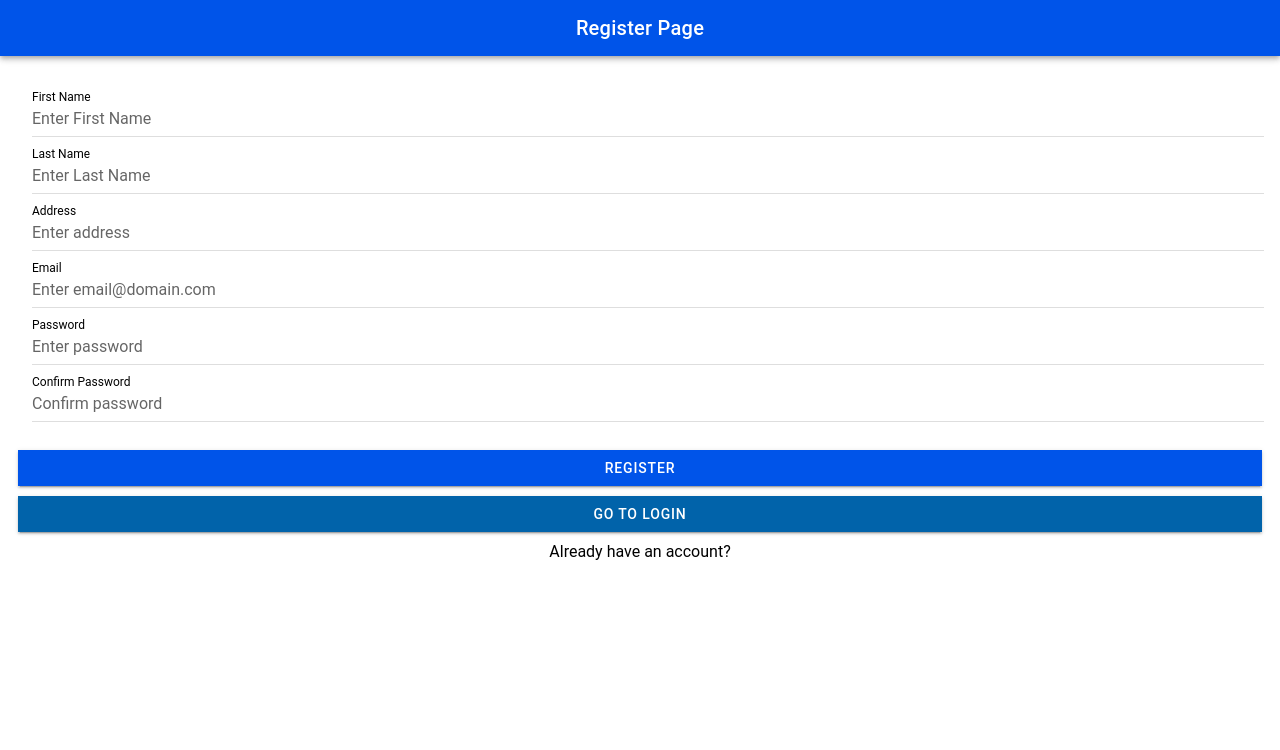
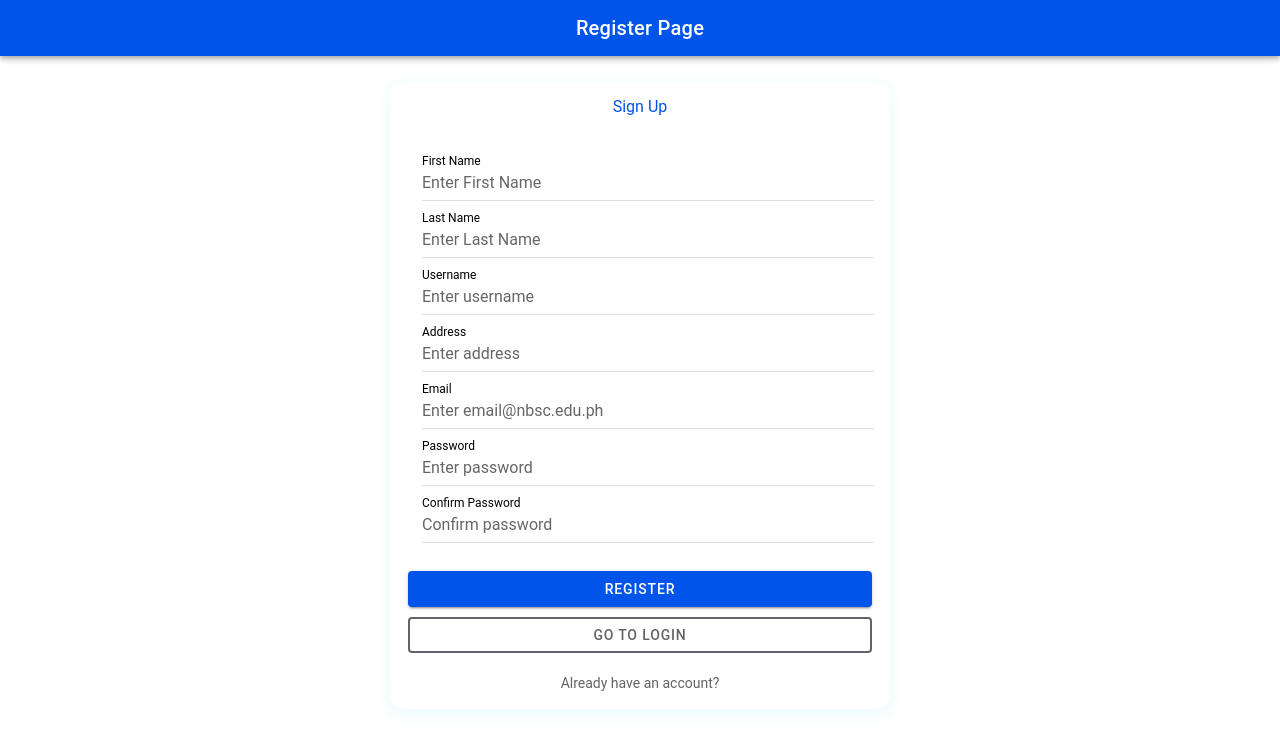
Before and after one commit to Jolinamata/it35-lab, a React (Vite) app: page /it35-lab/register in a window 1280 px wide. Shown: the top 750 px of the page. Built offline with nearby package versions, Linux system fonts and the light colour scheme.

Commit message:
added utils folder and supabaseClient.ts

```diff
--- a/package.json
+++ b/package.json
@@ -17,6 +17,7 @@
   "dependencies": {
     "@ionic/react": "^8.0.0",
     "@ionic/react-router": "^8.0.0",
+    "@supabase/supabase-js": "^2.49.3",
     "@types/react-router": "^5.1.20",
     "@types/react-router-dom": "^5.3.3",
     "ionicons": "^7.0.0",
--- a/src/pages/Register.tsx
+++ b/src/pages/Register.tsx
@@ -8,18 +8,34 @@ import {
   IonItem,
   IonList,
   IonButton,
-  useIonRouter
+  useIonRouter,
+  useIonAlert,
+  IonCard,
+  IonCardContent
 } from '@ionic/react';
+import { useState } from 'react';
 
 const Register: React.FC = () => {
   const router = useIonRouter();
+  const [presentAlert] = useIonAlert();
+  const [email, setEmail] = useState('');
 
+  const validateEmail = (email: string) => {
+    return email.endsWith('@nbsc.edu.ph');
+  };
 
   const handleRegister = () => {
-    console.log('Register button clicked!');
+    if (!validateEmail(email)) {
+      presentAlert({
+        header: 'Invalid Email',
+        message: 'Please use an official NBSC email (@nbsc.edu.ph)',
+        buttons: ['OK']
+      });
+      return;
+    }
+    console.log('Registration successful!');
     router.push('/it35-lab', 'forward', 'replace');
   };
-
 
   const doLogin = () => {
     router.push('/it35-lab', 'forward', 'replace');
@@ -34,45 +50,120 @@ const Register: React.FC = () => {
       </IonHeader>
 
       <IonContent className="ion-padding">
+
+        <div style={{
+          display: 'flex',
+          justifyContent: 'center',
+          alignItems: 'center',
+          minHeight: '80vh'
+        }}>
+          <IonCard style={{
+            width: '100%',
+            maxWidth: '500px',
+            borderRadius: '15px',
+            boxShadow: '0 4px 16px rgba(28, 205, 236, 0.1)'
+          }}>
+            <IonCardContent>
+              <h2 style={{
+                textAlign: 'center',
+                marginBottom: '20px',
+                color: 'var(--ion-color-primary)'
+              }}>
+                Sign Up
+              </h2>
+
               <IonList>
                 <IonItem>
-            <IonInput label="First Name" labelPlacement="stacked" placeholder="Enter First Name"></IonInput>
+                  <IonInput
+                    label="First Name"
+                    labelPlacement="stacked"
+                    placeholder="Enter First Name"
+                  ></IonInput>
                 </IonItem>
 
                 <IonItem>
-            <IonInput label="Last Name" labelPlacement="stacked" placeholder="Enter Last Name"></IonInput>
+                  <IonInput
+                    label="Last Name"
+                    labelPlacement="stacked"
+                    placeholder="Enter Last Name"
+                  ></IonInput>
                 </IonItem>
 
                 <IonItem>
-            <IonInput label="Address" labelPlacement="stacked" placeholder="Enter address"></IonInput>
+                  <IonInput
+                    label="Username"
+                    labelPlacement="stacked"
+                    placeholder="Enter username"
+                  ></IonInput>
                 </IonItem>
 
                 <IonItem>
-            <IonInput label="Email" labelPlacement="stacked" placeholder="Enter email@domain.com"></IonInput>
+                  <IonInput
+                    label="Address"
+                    labelPlacement="stacked"
+                    placeholder="Enter address"
+                  ></IonInput>
                 </IonItem>
 
                 <IonItem>
-            <IonInput label="Password" labelPlacement="stacked" placeholder="Enter password" type="password"></IonInput>
+                  <IonInput
+                    label="Email"
+                    labelPlacement="stacked"
+                    placeholder="Enter email@nbsc.edu.ph"
+                    type="email"
+                    value={email}
+                    onIonChange={(e) => setEmail(e.detail.value!)}
+                  ></IonInput>
                 </IonItem>
 
                 <IonItem>
-            <IonInput label="Confirm Password" labelPlacement="stacked" placeholder="Confirm password" type="password"></IonInput>
+                  <IonInput
+                    label="Password"
+                    labelPlacement="stacked"
+                    placeholder="Enter password"
+                    type="password"
+                  ></IonInput>
+                </IonItem>
+
+                <IonItem>
+                  <IonInput
+                    label="Confirm Password"
+                    labelPlacement="stacked"
+                    placeholder="Confirm password"
+                    type="password"
+                  ></IonInput>
                 </IonItem>
               </IonList>
 
-
-        <IonButton onClick={handleRegister} expand="full" color="primary" style={{ marginTop: '20px' }}>
+              <IonButton
+                onClick={handleRegister}
+                expand="block"
+                color="primary"
+                style={{ marginTop: '20px' }}
+              >
                 REGISTER
               </IonButton>
 
-
-        <IonButton onClick={doLogin} expand="full" color="secondary" style={{ marginTop: '10px' }}>
+              <IonButton
+                onClick={doLogin}
+                expand="block"
+                fill="outline"
+                color="medium"
+                style={{ marginTop: '10px' }}
+              >
                 GO TO LOGIN
               </IonButton>
 
-        <p style={{ textAlign: 'center', marginTop: '10px' }}>
+              <p style={{
+                textAlign: 'center',
+                marginTop: '20px',
+                color: 'var(--ion-color-medium)'
+              }}>
                 Already have an account?
               </p>
+            </IonCardContent>
+          </IonCard>
+        </div>
       </IonContent>
     </IonPage>
   );
```
Also changed, not shown: src/utils/supabaseClient.ts (added, +7 -0 lines), 1 other file (tests, documents, lock files or other folders). Lines whose indentation alone changed are shown as unchanged.
